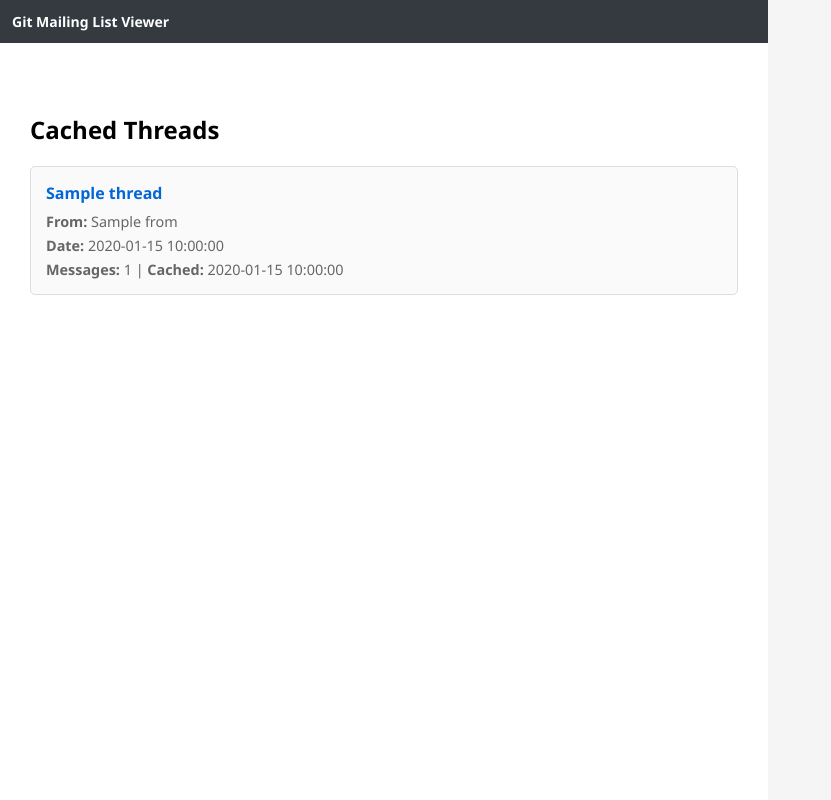
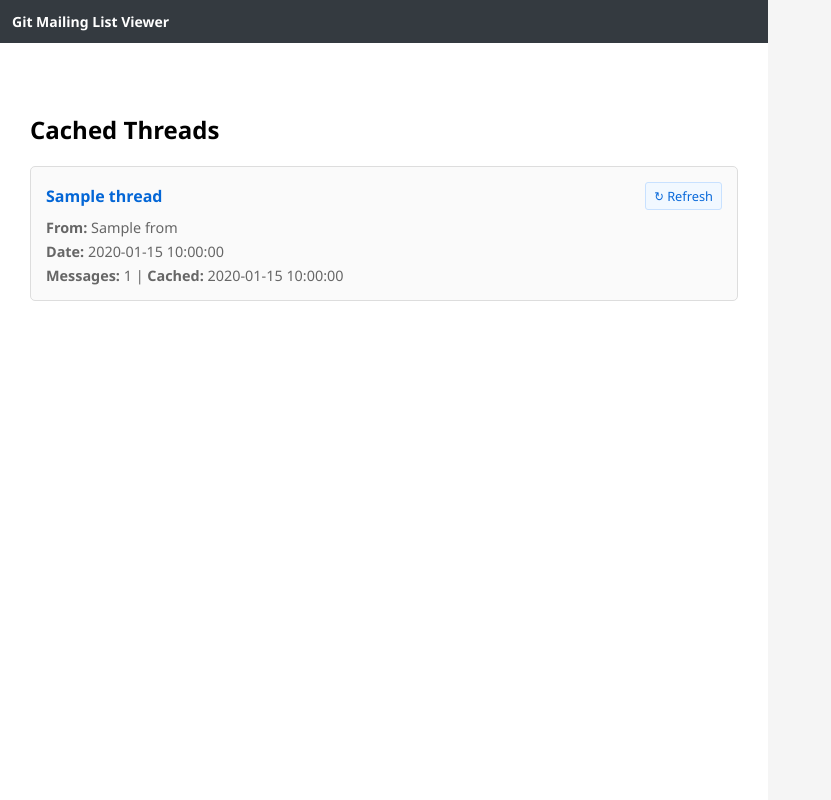
Before and after one commit to jvns/git-list-viewer, a Flask app: template templates/index.html in a window 1280 px wide. Shown: the whole page, without its empty margins (0-831 px from the left). Run offline with Flask 3, Linux system fonts and the light colour scheme; the template is opened without the code that fills it: most values are stand-ins (such as "Sample title", 1, 10 or a date in 2020).

Commit message:
try force refresh (may not be working)

```diff
--- a/app.py
+++ b/app.py
@@ -1,8 +1,8 @@
 #!/usr/bin/env python3
 
 import os
-from flask import Flask, render_template
-from mbox_handler import get_thread_messages, get_all_cached_threads
+from flask import Flask, render_template, redirect, url_for
+from mbox_handler import get_thread_messages, get_all_cached_threads, force_refresh_thread
 from thread_tree import build_thread_tree
 
 app = Flask(__name__)
@@ -16,6 +16,13 @@ app.jinja_env.filters["sanitize_message_id"] = (
 def index():
     cached_threads = get_all_cached_threads()
     return render_template("index.html", cached_threads=cached_threads)
+
+
+@app.route("/refresh/<path:message_id>/")
+def force_refresh(message_id):
+    """Force refresh a specific thread"""
+    force_refresh_thread(message_id)
+    return redirect(url_for('view_message_by_id', message_id=message_id))
 
 
 @app.route("/<path:message_id>/")
--- a/templates/index.html
+++ b/templates/index.html
@@ -22,9 +22,14 @@
             {% for thread in cached_threads %}
             <div
               style="border: 1px solid #ddd; border-radius: 5px; padding: 15px; margin-bottom: 10px; background: #fafafa;">
-              <div style="margin-bottom: 8px;">
-                <a href="/{{ thread.message_id }}/" style="text-decoration: none; color: #0366d6; font-weight: bold;">
+              <div style="margin-bottom: 8px; display: flex; justify-content: space-between; align-items: center;">
+                <a href="/{{ thread.message_id }}/" style="text-decoration: none; color: #0366d6; font-weight: bold; flex: 1;">
                   {{ thread.subject }}
+                </a>
+                <a href="/refresh/{{ thread.message_id }}/"
+                   style="margin-left: 10px; padding: 4px 8px; background: #f1f8ff; border: 1px solid #c8e1ff; border-radius: 3px; color: #0969da; text-decoration: none; font-size: 0.8em;"
+                   title="Force refresh this thread">
+                  ↻ Refresh
                 </a>
               </div>
               <div style="font-size: 0.9em; color: #666; margin-bottom: 5px;">
```
Also changed, not shown: mbox_handler.py (+21 -0 lines).
